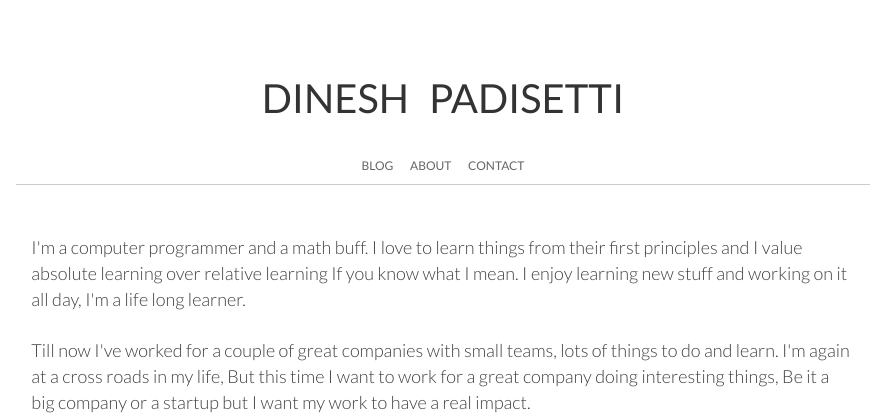
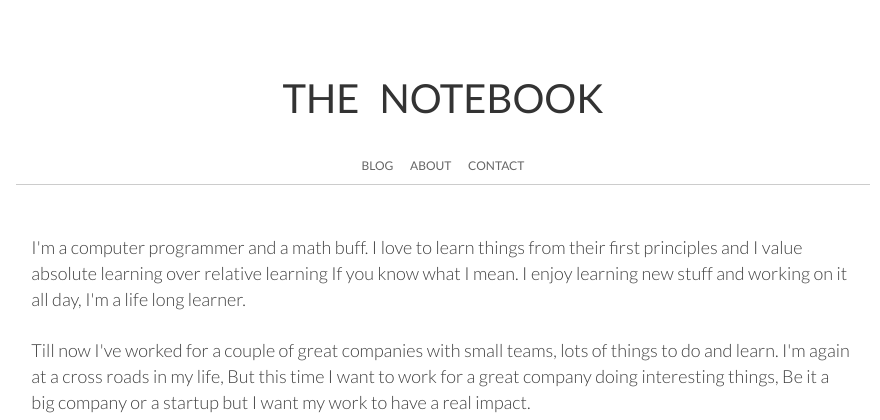
Before and after one commit to dinnu93/Blog, a Flask app: page /about in a window 1280 px wide. Shown: the top 420 px of the page, without its empty margins (197-1077 px from the left). Run offline with Flask 2, Linux system fonts and the light colour scheme; some libraries are stand-ins or nearby versions.

```diff
--- a/templates/layout.html
+++ b/templates/layout.html
@@ -18,7 +18,7 @@
 	    	<div class="col-md-2"></div>
 	    	<div class="col-md-8 head">
 	    		<div class="heading">
-	    		    DINESH&ensp;PADISETTI
+	    		    THE&ensp;NOTEBOOK
 	    		    <br>
 	    		    <p class="links">
 	    		    	<a href="/">BLOG</a> &emsp; <a href="/about">ABOUT</a> &emsp; <a href="/contact">CONTACT</a>
```
